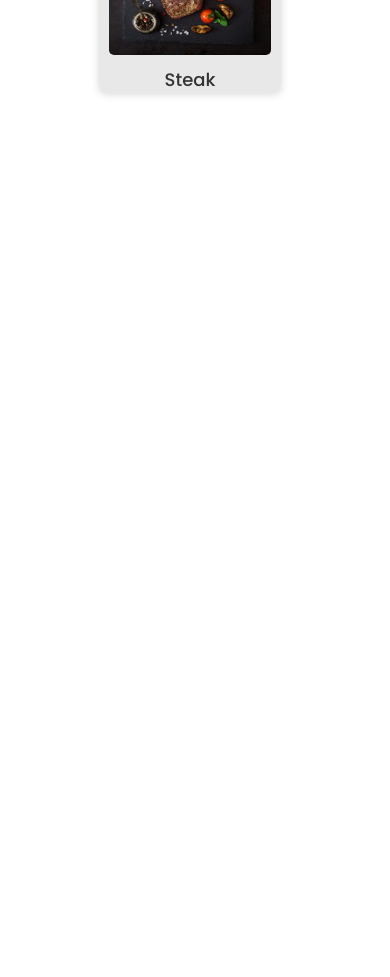
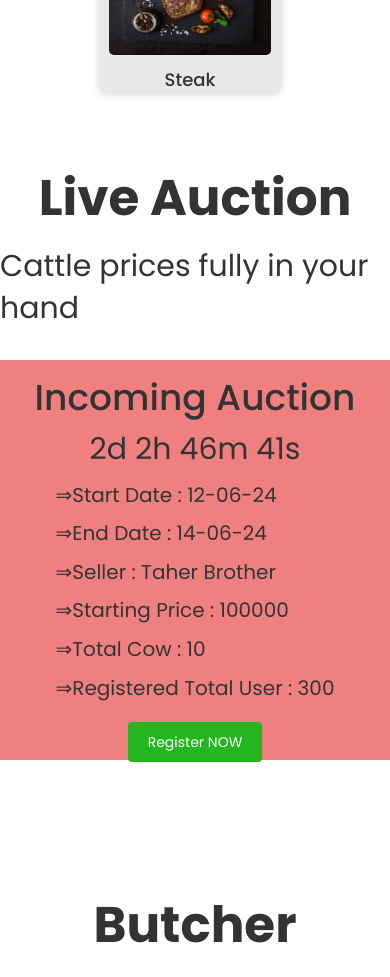
Before and after one commit to Rifat-2020831030/gorulagbe, a React (Vite) app in the folder frontend/: page / in a window 390 px wide. Shown: the part 4540-5517 px from the top of the page. Before the commit the page ends 4673 px from the top, so only its background shows below. Built offline with nearby package versions, Linux system fonts and the light colour scheme.

Commit message:
butcher section

```diff
--- /dev/null
+++ b/frontend/src/components/butcher/butcherCard/Butcher.css
@@ -0,0 +1,21 @@
+.butcher-card {
+    background-color: #fff;
+    border: 1px solid #ddd;
+    border-radius: 8px;
+    padding: 10px;
+    width: 300px;
+    text-align: center;
+    box-shadow: 0 4px 8px rgba(0, 0, 0, 0.1);
+    margin: 10px;
+}
+.butcher-image {
+    width: 200px;
+    height: 200px;
+    object-fit: cover;
+    border-radius: 50%;
+}
+
+.butcher-info {
+    display: flex;
+    justify-content: space-between;
+}
--- /dev/null
+++ b/frontend/src/components/butcher/butcherCard/Butcher.jsx
@@ -0,0 +1,28 @@
+import React from "react";
+import "./Butcher.css";
+
+const Butcher = ({image, info}) => {
+  return (
+    <>
+      <div className="butcher-card">
+        <img className="butcher-image" src={image} alt={info.name} />
+        <h4>{info.name}</h4>
+        <div className="butcher-info">
+        <span className="available" style={{backgroundColor: "yellow", color: "black"}}>Location : {info.location}</span>
+        <span className="available">Rate : {info.rate}</span>
+        </div>
+        {/* <p>Rating : {info.rating}</p> */}
+          <button className="details-button">See Details</button>
+      </div>
+    </>
+  );
+};
+
+export default Butcher;
+
+// info
+// rate
+// image
+// name
+// location
+// rating
--- /dev/null
+++ b/frontend/src/components/butcher/butcherList/ButcherList.css
@@ -0,0 +1,5 @@
+.butcher-list {
+    display: flex;
+    flex-wrap: wrap;
+    gap: 20px;
+}
--- /dev/null
+++ b/frontend/src/components/butcher/butcherList/ButcherList.jsx
@@ -0,0 +1,30 @@
+import React from 'react';
+import './ButcherList.css';
+import butcher1 from '../../../assets/butcher1.jpg';
+import Butcher from '../butcherCard/Butcher';
+
+const ButcherList = () => {
+    const info = {
+        name: 'Gilman MD Rijuan',
+        location: 'Dhaka',
+        rating: 4.5,
+        rate: 5000,
+    };
+    return (
+        <>
+            <div className="cattle-list">
+                <p className="heading">Butcher</p>
+                <p className="subheading">Hire butcher from all over the country</p>
+                <div className="butcher-list">
+                    <Butcher image = {butcher1} info={info} />
+                    <Butcher image = {butcher1} info={info} />
+                    <Butcher image = {butcher1} info={info} />
+                    <Butcher image = {butcher1} info={info} />
+                </div>
+                <button className="view-all-button">VIEW ALL</button>
+            </div>
+        </>
+    );
+}
+
+export default ButcherList;
--- a/frontend/src/components/category/Category.jsx
+++ b/frontend/src/components/category/Category.jsx
@@ -3,7 +3,7 @@ import React from 'react';
 import "./Category.css";
 
 
-const Category = ({key, category, image}) => {
+const Category = ({index, category, image}) => {
     // const images = [meat, bone, camel, mutton, sausage, steak];
     return (
         <>
--- a/frontend/src/components/category/CategoryList.jsx
+++ b/frontend/src/components/category/CategoryList.jsx
@@ -18,7 +18,7 @@ const CategoryList = () => {
             </div>
             <div className="categoryList">
                 {categories.map((category, index)=>{
-                    return <Category category = {category} key = {index} image = {images[index]}/>
+                    return <Category index={index} category = {category} key = {index} image = {images[index]}/>
                 })}
             </div>
         </>
--- a/frontend/src/components/live-auction/LiveAuction.css
+++ b/frontend/src/components/live-auction/LiveAuction.css
@@ -1,8 +1,70 @@
 .auction-container {
+    display: flex;
+    flex-direction: column;
+    justify-content: center;
+    align-items: center;
+    margin: 20px 0;
+}
+
+.auction-content {
     display: flex;
     flex-direction: column;
     justify-content: center;
     align-items: center;
     margin: 20px 40px;
     background-color: lightcoral;
+    width: 50%;
+    min-width: 500px;
+    height: 400px;
+    border-radius: 10px;
 }
+
+.time{
+    font-size: 30px;
+}
+
+.auction-info{
+    display: flex;
+    justify-content: space-around;
+    /* align-items: center; */
+    font-size: 20px;
+}
+
+@media (max-width: 768px){
+    .auction-info{
+        flex-direction: column;
+    }
+}
+.auction-info-left{
+    margin-right: 30px;
+}
+
+.auction-button{
+    background-color: rgb(35, 182, 32);
+    color: #fff;
+    border: none;
+    padding: 10px 20px;
+    border-radius: 4px;
+    cursor: pointer;
+    margin-top: 10px;
+}
+
+.auction-button:hover{
+    background-color: rgb(18, 156, 16);
+}
+
+/* .auction-info-left{
+    display: flex;
+    flex-direction: column;
+    justify-content: center;
+    align-items: center;
+    margin: 20px 0;
+}
+
+.auction-info-right{
+    display: flex;
+    flex-direction: column;
+    justify-content: center;
+    align-items: center;
+    margin: 20px 0;
+} */
--- a/frontend/src/components/live-auction/LiveAuction.jsx
+++ b/frontend/src/components/live-auction/LiveAuction.jsx
@@ -1,14 +1,72 @@
 import React from 'react';
 import "./LiveAuction.css"
 
-const LiveAuction = () => {
-    return (
-        <>
-            <div className="auction-container">
+class LiveAuction extends React.Component {
+    state = {
+        remtime: ""
+    }
 
-            </div>
-        </>
-    );
+    auctionTime = () => {
+        let currentTime = new Date();
+        let startTime = new Date("2024-06-12 10:00:00");
+        let timeDiff = startTime - currentTime;
+        let seconds = Math.floor(timeDiff / 1000);
+        let minutes = Math.floor(seconds / 60);
+        let hours = Math.floor(minutes / 60);
+        let days = Math.floor(hours / 24);
+        hours %= 24;
+        minutes %= 60;
+        seconds %= 60;
+        timeDiff = `${days}d ${hours}h ${minutes}m ${seconds}s`;
+        return timeDiff;
+    }
+
+    componentDidMount() {
+        this.clockTimer = setInterval(() => {
+            this.setState({ remtime: this.auctionTime() });
+        }, 1000)
+    }
+
+    componentWillUnmount() {
+        clearInterval(this.clockTimer);
+    }
+
+    render() {
+        const { remtime } = this.state;
+        return (
+            <>
+                <div className="auction-container">
+                    <p className="heading">
+                        Live Auction
+                    </p>
+                    <p className="subheading">Cattle prices fully in your hand</p>
+                    <div className="auction-content">
+                        <h1>{remtime===""?"There is NO Incoming Auction":"Incoming Auction"}</h1>
+                        <p className="time">{remtime}</p>
+                        <div className="auction-info">
+                            <div className="auction-info-left">
+                                <p>&#x21D2;Start Date : 12-06-24</p>
+                                <p>&#x21D2;End Date : 14-06-24</p>
+                                <p>&#x21D2;Seller : Taher Brother</p>
+                            </div>
+                            <div className="auction-info-right">
+                                <p>&#x21D2;Starting Price : 100000</p>
+                                <p>&#x21D2;Total Cow : 10</p>
+                                <p>&#x21D2;Registered Total User : 300</p>
+                            </div>
+                        </div>
+                        <button className='auction-button'>Register NOW</button>
+                    </div>
+                </div>
+            </>
+        );
+    }
 }
 
 export default LiveAuction;
+
+// date
+// seller
+// total cow
+// starting price
+// registered total user
--- a/frontend/src/pages/landingPage.jsx
+++ b/frontend/src/pages/landingPage.jsx
@@ -3,6 +3,8 @@ import Background from "../components/Background/Background";
 import Hero from "../components/hero/Hero";
 import CattleList from "../components/cattle-list/CattleList";
 import CategoryList from "../components/category/CategoryList";
+import LiveAuction from "../components/live-auction/LiveAuction";
+import ButcherList from "../components/butcher/butcherList/ButcherList";
 
 function App() {
   // state
@@ -42,6 +44,8 @@ function App() {
         <CattleList />
       </div>
       <CategoryList />
+      <LiveAuction startTime = {"12-06-2024"} endTime={"14-06-2024"} info={""} />
+      <ButcherList />
     </div>
   );
 }
```
Also changed, not shown: 1 other file (tests, documents, lock files or other folders).
